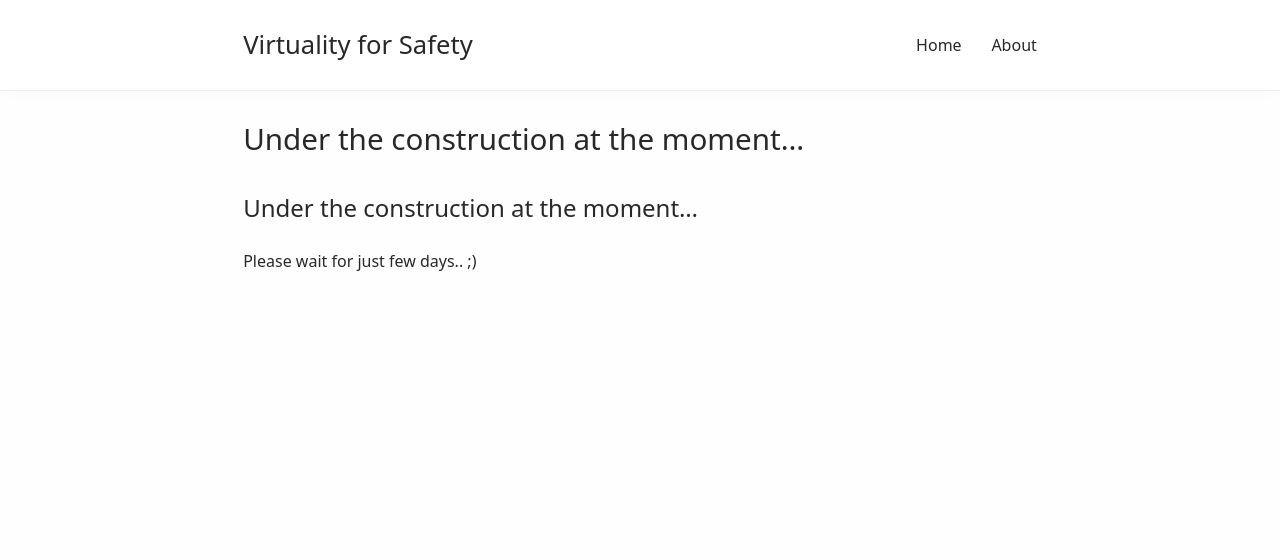
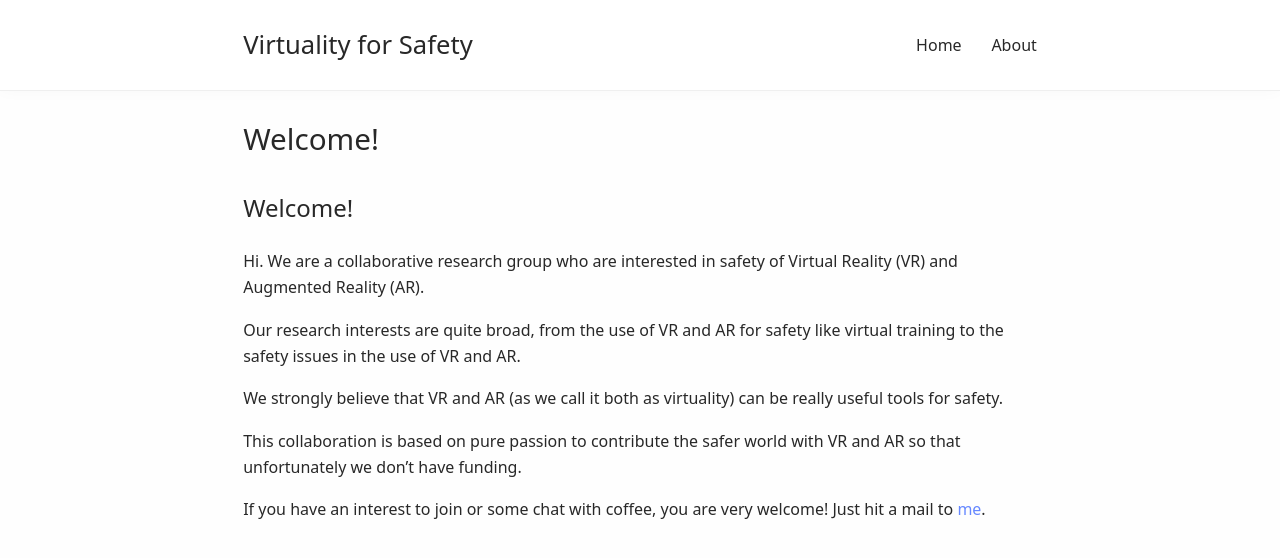
Before and after one commit to VirtualityForSafety/VirtualityForSafety.github.io, a Jekyll site: the page built from index.md, in a window 1280 px wide. Shown: the top 558 px of the page. Built offline with Jekyll 4.4.1, drawn with Linux system fonts in a browser that asks for light colours; our own code applies the rules of GitHub Pages for plain Markdown files.

Commit message:
Introduction updates

```diff
--- a/index.md
+++ b/index.md
@@ -1,3 +1,11 @@
-## Under the construction at the moment...
+## Welcome!
 
-Please wait for just few days.. ;)
+Hi. We are a collaborative research group who are interested in safety of Virtual Reality (VR) and Augmented Reality (AR).
+
+Our research interests are quite broad, from the use of VR and AR for safety like virtual training to the safety issues in the use of VR and AR.
+
+We strongly believe that VR and AR (as we call it both as virtuality) can be really useful tools for safety.
+
+This collaboration is based on pure passion to contribute the safer world with VR and AR so that unfortunately we don't have funding.
+
+If you have an interest to join or some chat with coffee, you are very welcome! Just hit a mail to [me](your.jinki.jung@gmail.com).
```
Also changed, not shown: README.md.
